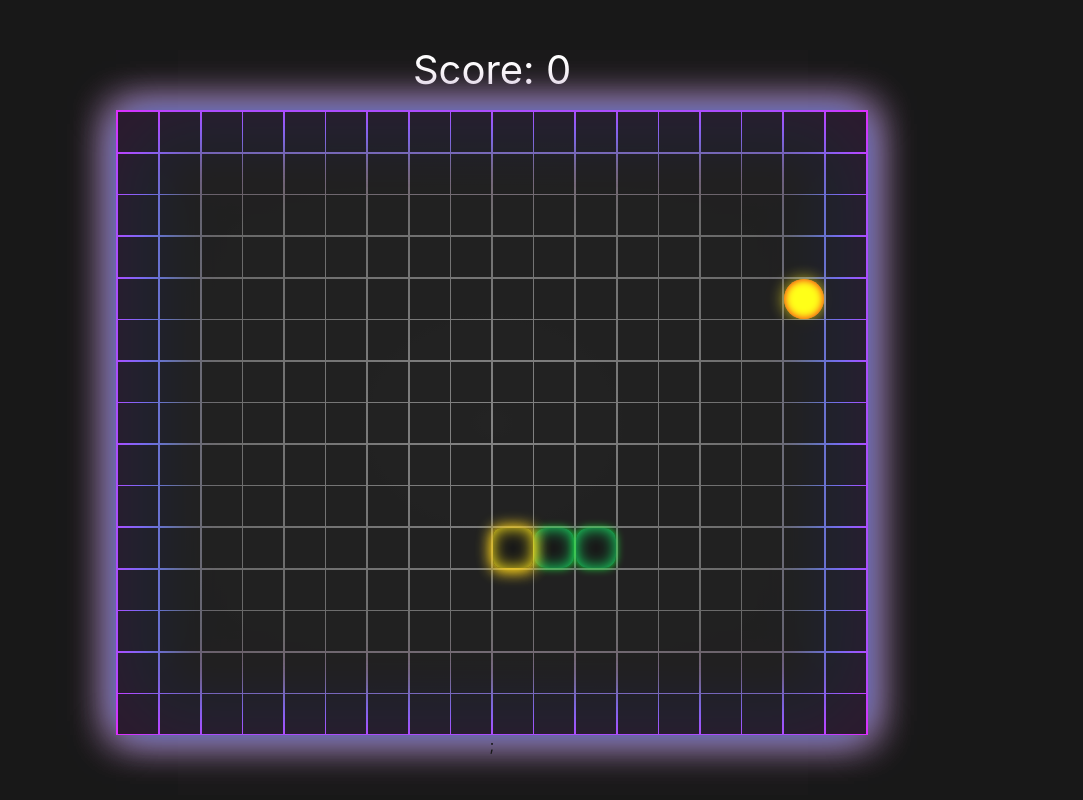
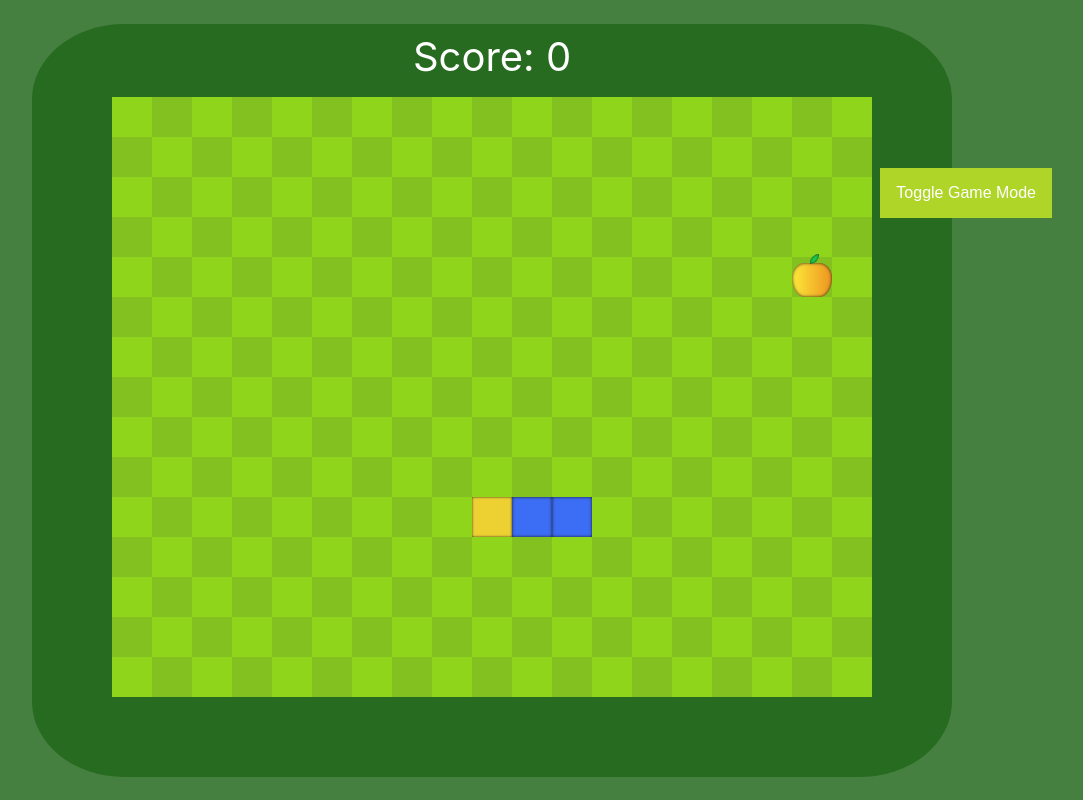
Before and after one commit to akorotky/react-snake, a React (Create React App) app: page / in a window 1280 px wide. Shown: the whole page, without its empty margins (148-1231 px from the left). Built offline with nearby package versions, Linux system fonts and the light colour scheme.

Commit message:
updated styles & added game modes

```diff
--- a/src/App.css
+++ b/src/App.css
@@ -1,7 +1,7 @@
 .App {
   text-align: center;
-    background: radial-gradient(circle, white 1%, black 20%) ; /* #282c34; */
-    min-height: 100vh;
+  background: rgba(9, 87, 2, 0.836);
+  min-height: 100vmin;
   display: flex;
   flex-direction: column;
   align-items: center;
--- a/src/components/GameBoard.css
+++ b/src/components/GameBoard.css
@@ -1,26 +1,82 @@
 .snake-cell {
-  /* background-color: rgb(66, 190, 9); */
-  /* background-color: rgb(81, 255, 0); */
-  border-radius: 30%;
-  /* background: rgba(89, 0, 255, 0.8); */
-  background: rgb(0, 0, 0);
-  border-radius: 30%;
-  box-shadow: inset 0 0 2vmin rgb(0, 255, 98), 0 0 1vmin rgb(0, 255, 42);
-  opacity: 0.9;
+  background: rgb(40, 95, 245);
+  box-shadow: inset 0 0 0.4vmin rgb(0, 0, 0);
 }
 
 .snake-head {
-  /* background: rgba(255, 0, 0, 0.8); */
-  background: rgb(0, 0, 0);
-  border-radius: 20%;
-  z-index: 1;
-  box-shadow: inset 0 0 2vmin rgb(255, 230, 0),
-   0vh 0vh 2vmin rgb(255, 208, 0),
-   0vh 0.3vh 2vmin rgb(255, 208, 0);
+  background: rgb(236, 205, 29);
+  box-shadow: inset 0 0 0.3vmin rgb(0, 0, 0);
 }
 
 .food-cell {
-  background: yellow;
-  box-shadow: inset 0 0 1vmin rgb(241, 1, 1), 0 0 2vmin rgb(255, 238, 0, 0.8);
-  border-radius: 50%;
+  background: linear-gradient(to left, rgb(236, 137, 8), rgb(253, 232, 37));
+  margin-top: 0.8vmin;
+
+  border-radius: 50% 50% 50% 50% / 70% 70% 90% 90%;
+  box-shadow: inset 0 0 0.4vmin black;
 }
+
+.food-cell::before {
+  content: "";
+  position: absolute;
+  background: rgb(4, 204, 54);
+  box-shadow: inset 0 0 0.3vmin black;
+  height: 1.2vmin;
+  width: 1.2vmin;
+  margin: -1.1vmin -0.3vmin;
+  z-index: 1;
+  border-radius: 100% 0% 100% 0% / 100% 0% 100% 0%;
+}
+
+#grid-container {
+  background: rgba(9, 87, 2, 0.836);
+  padding-left: 10vmin;
+  padding-top: 1vmin;
+  padding-right: 10vmin;
+  padding-bottom: 10vmin;
+  margin: 2vmin;
+  border-radius: 10%;
+}
+
+#score {
+  color: white;
+  font-size: 5vmin;
+  margin-bottom: 2vmin;
+}
+
+.dropdown {
+  margin-top: 20vmin;
+  max-height: 5vmin;
+  position: absolute;
+  right: 10vmin;
+}
+
+.dropbtn {
+  background: rgb(168, 209, 18);
+  padding: 2vmin;
+  font-size: 2vmin;
+  border: none;
+  color: white;
+}
+
+.dropdown-content {
+  display: none;
+}
+
+.dropdown:hover .dropdown-content {
+  display: flex;
+  flex-direction: column;
+  background: white;
+}
+
+.dropdown-content button {
+  font-size: 1.5vmin;
+  padding: 3vmin;
+  background: white;
+  border: none;
+}
+
+.dropdown-content button:hover {
+  background: rgb(223, 223, 223);
+  cursor: pointer;
+}
--- a/src/components/GameBoard.js
+++ b/src/components/GameBoard.js
@@ -19,7 +19,12 @@ const initialMatrixState = () =>
   });
 
 const NUM_ROWS = 15,
-  NUM_COLS = 18;
+  NUM_COLS = 19;
+
+const MODE = {
+  withWalls: 0,
+  noWalls: 1,
+};
 
 function GameBoard() {
   var speed = 150; // delay value
@@ -30,6 +35,8 @@ function GameBoard() {
   const newDirection = useRef(initialDirectionState());
   const [matrix, setMatrix] = useState(initialMatrixState());
   const didRender = useRef(false);
+
+  const [gameMode, setGameMode] = useState(MODE.withWalls);
 
   const resetGameVariables = useCallback(() => {
     const newSnake = initialSnakeState();
@@ -47,7 +54,20 @@ function GameBoard() {
       newSnake = utils.updateSnake(snake, direction);
 
       if (utils.didCollisionHappen(newSnake, matrix)) {
-        [newSnake, newScore] = resetGameVariables();
+        const snakeHead = utils.getSnakeHead(newSnake);
+        // move snake head to the opposite side of the board if mode is noWalls
+        if (gameMode === 1 && utils.isSnakeOutOfBounds(snakeHead, matrix)) {
+          let positionShift;
+          if (snakeHead.row < 0) positionShift = { row: matrix.length, col: 0 };
+          else if (snakeHead.row >= matrix.length)
+            positionShift = { row: matrix.length * -1, col: 0 };
+          else if (snakeHead.col < 0)
+            positionShift = { row: 0, col: matrix[0].length };
+          else if (snakeHead.col >= matrix[0].length)
+            positionShift = { row: 0, col: matrix[0].length * -1 };
+
+          newSnake = utils.updateSnake(newSnake, positionShift);
+        } else [newSnake, newScore] = resetGameVariables();
       } else {
         const newSnakeHead = utils.getSnakeHead(newSnake);
 
@@ -68,7 +88,7 @@ function GameBoard() {
 
       return [newMatrix, newSnake, newFood, newScore];
     },
-    [resetGameVariables]
+    [resetGameVariables, gameMode]
   );
 
   const setNewDirection = (newValue) => (newDirection.current = newValue);
@@ -78,9 +98,10 @@ function GameBoard() {
     const positionShift = { row: 0, col: 0 };
     const key = e.which;
     if (key === 38 || key === 87) positionShift.row--; // up
-    if (key === 40 || key === 83) positionShift.row++; // down
-    if (key === 39 || key === 68) positionShift.col++; // right
-    if (key === 37 || key === 65) positionShift.col--; // left
+    else if (key === 40 || key === 83) positionShift.row++; // down
+    else if (key === 39 || key === 68) positionShift.col++; // right
+    else if (key === 37 || key === 65) positionShift.col--; // left
+    else return; // if key is different then do nothing
     const currentDirection = getCurrentDirection();
     if (
       currentDirection.row !== positionShift.row ||
@@ -142,12 +163,21 @@ function GameBoard() {
   };
 
   return (
-    <>
-      <div style={{ color: "white", fontSize: "5vh", marginBottom: "2vh" }}>
-        Score: {score.current}
+    <div style={{ display: "inline-flex" }}>
+      <div id="grid-container">
+        <div id="score">Score: {score.current}</div>
+        <Grid matrix={matrix} cellStyle={toggleCellStyle}></Grid>
       </div>
-      <Grid matrix={matrix} cellStyle={toggleCellStyle}></Grid>;
-    </>
+      <div className="dropdown">
+        <button className="dropbtn">Toggle Game Mode</button>
+        <div className="dropdown-content">
+          <button onClick={() => setGameMode(MODE.withWalls)}>
+            With Walls
+          </button>
+          <button onClick={() => setGameMode(MODE.noWalls)}>No Walls</button>
+        </div>
+      </div>
+    </div>
   );
 }
 
--- a/src/components/Grid.css
+++ b/src/components/Grid.css
@@ -1,28 +1,22 @@
 .grid {
-  background: radial-gradient(
-    rgb(119, 119, 119),
-    rgb(71, 71, 71)
-  );
-
-  box-shadow: inset 0 0 10vmin 2vmin #f0f,
-    inset 3vh 0 6vmin 3vmin rgb(0, 162, 255),
-    inset -3vh 0 6vmin 3vmin rgb(0, 162, 255), 0 0 5vmin rgb(0, 38, 255),
-    0 0 5vmin rgb(255, 251, 0), 0 0 5vmin rgb(221, 49, 255);
+  background: rgb(0, 0, 0);
 }
 
 .grid-row {
-  display: flex; /* fixes the divs moving bug when changing zoom levels */
   height: 5vmin;
-  margin: 0.2vmin;
+}
+
+.grid-row:nth-child(even) .grid-column:nth-child(even) {
+  background: rgb(130, 209, 3);
+}
+
+.grid-row:nth-child(odd) .grid-column:nth-child(odd) {
+  background: rgb(130, 209, 3);
 }
 
 .grid-column {
+  height: 5vmin;
   width: 5vmin;
-  height: 5vmin;
-
   display: inline-grid;
-
-  margin: 0.1vmin;
-
-  background: rgba(0, 0, 0, 0.9);
+  background: rgb(118, 187, 8);
 }
--- a/src/utils/index.js
+++ b/src/utils/index.js
@@ -81,8 +81,10 @@ export const updateMatrix = (newMatrixValue, snake, food) => {
   const newMatrix = [...newMatrixValue];
 
   snake.forEach((cell, index) => {
-    if (index === 0) newMatrix[cell.row][cell.col].isHead = true;
-    newMatrix[cell.row][cell.col].isSnake = true;
+    if (!isSnakeOutOfBounds(cell, newMatrix)) {
+      if (index === 0) newMatrix[cell.row][cell.col].isHead = true;
+      newMatrix[cell.row][cell.col].isSnake = true;
+    }
   });
 
   newMatrix[food.row][food.col].isFood = true;
```
Lines whose indentation alone changed are shown as unchanged.
